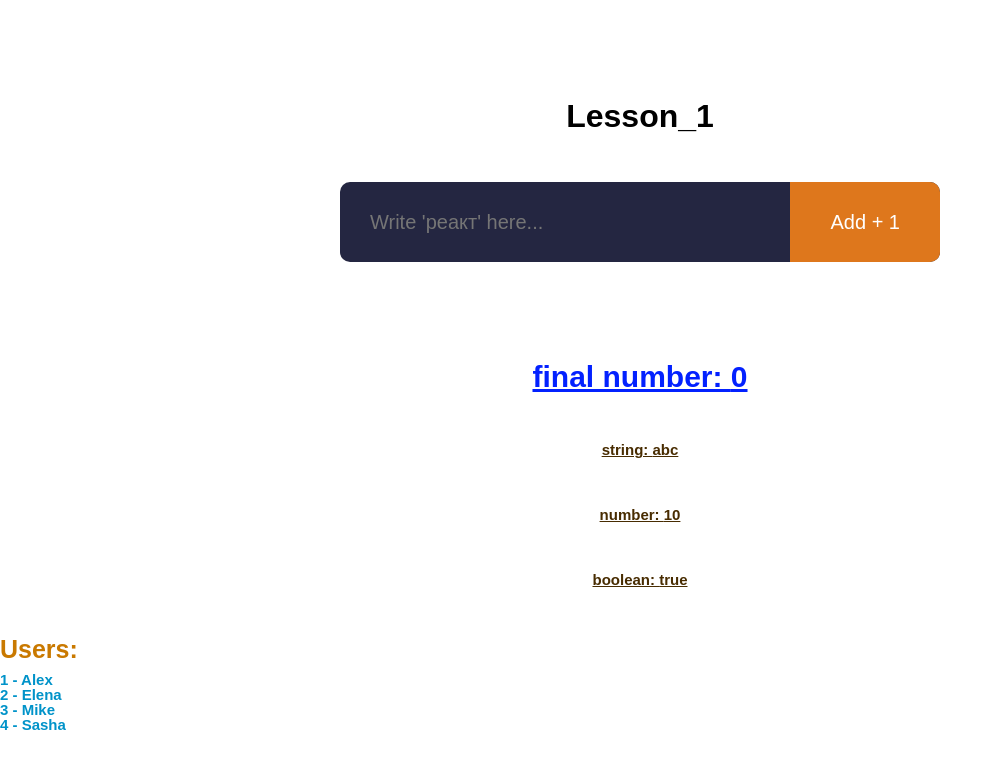
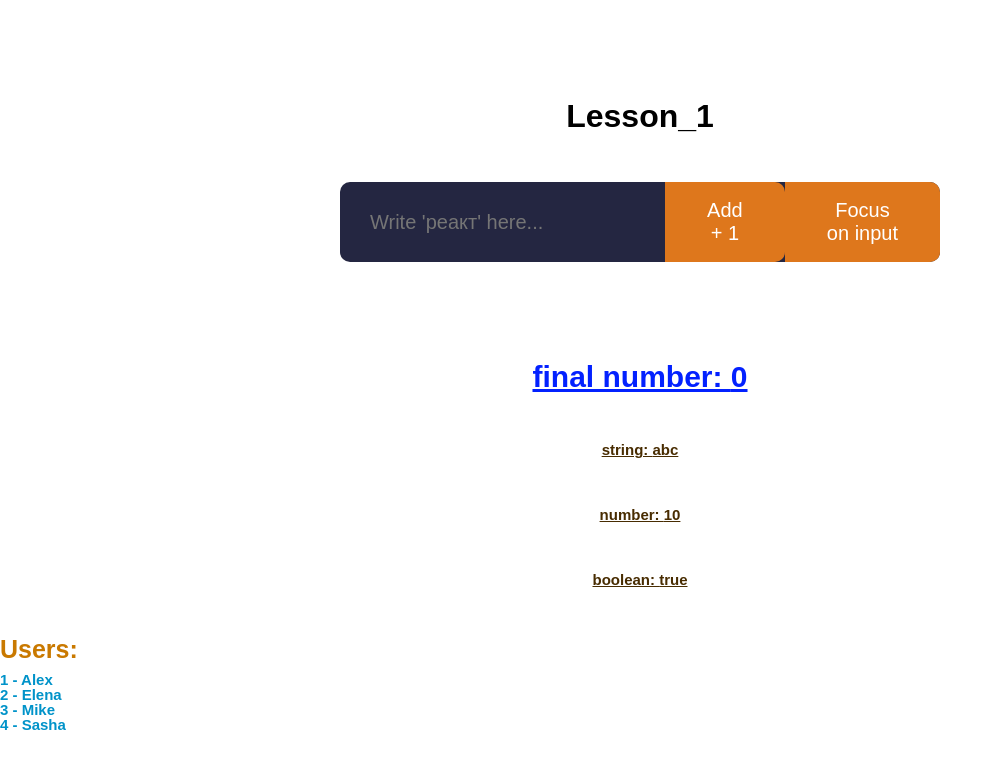
Before and after one commit to IvanovKS/React-39, a React (Create React App) app in the folder react-39/: page / in a window 1280 px wide. Shown: the top 768 px of the page, without its empty margins (0-1003 px from the left). Built offline with nearby package versions, Linux system fonts and the light colour scheme.

Commit message:
feat: add new button, focus on input

```diff
--- a/react-39/src/components/Lesson1.jsx
+++ b/react-39/src/components/Lesson1.jsx
@@ -10,12 +10,17 @@ class Lesson1 extends React.Component {
       hasError: false,
       inputValue: '',
     };
+    this.inputRef = React.createRef();
     console.log('constructor');
   }
 
   incrementNumber = () => {
     this.setState({ number: this.state.number + 1 });
   }
+
+  focusInput = () => {
+    this.inputRef.current.focus();
+  };
 
   handleChange = (event) => {
     this.setState({ inputValue: event.target.value });
@@ -68,6 +73,7 @@ class Lesson1 extends React.Component {
           <input
             value={inputValue}
             onChange={this.handleChange}
+            ref={this.inputRef}
             type="text"
             placeholder="Write 'реакт' here..."/>
           {inputValue === "реакт" && (
@@ -76,6 +82,7 @@ class Lesson1 extends React.Component {
           {inputValue !== "реакт" && (
             <button disabled={false} type="submit" onClick={this.incrementNumber}>Add + 1</button>
           )}
+          <button onClick={this.focusInput}>Focus on input</button>
         </form>
         <p>final number: {this.state.number}</p>
         <Lesson1Child string="abc" number={10} boolean/>
```
